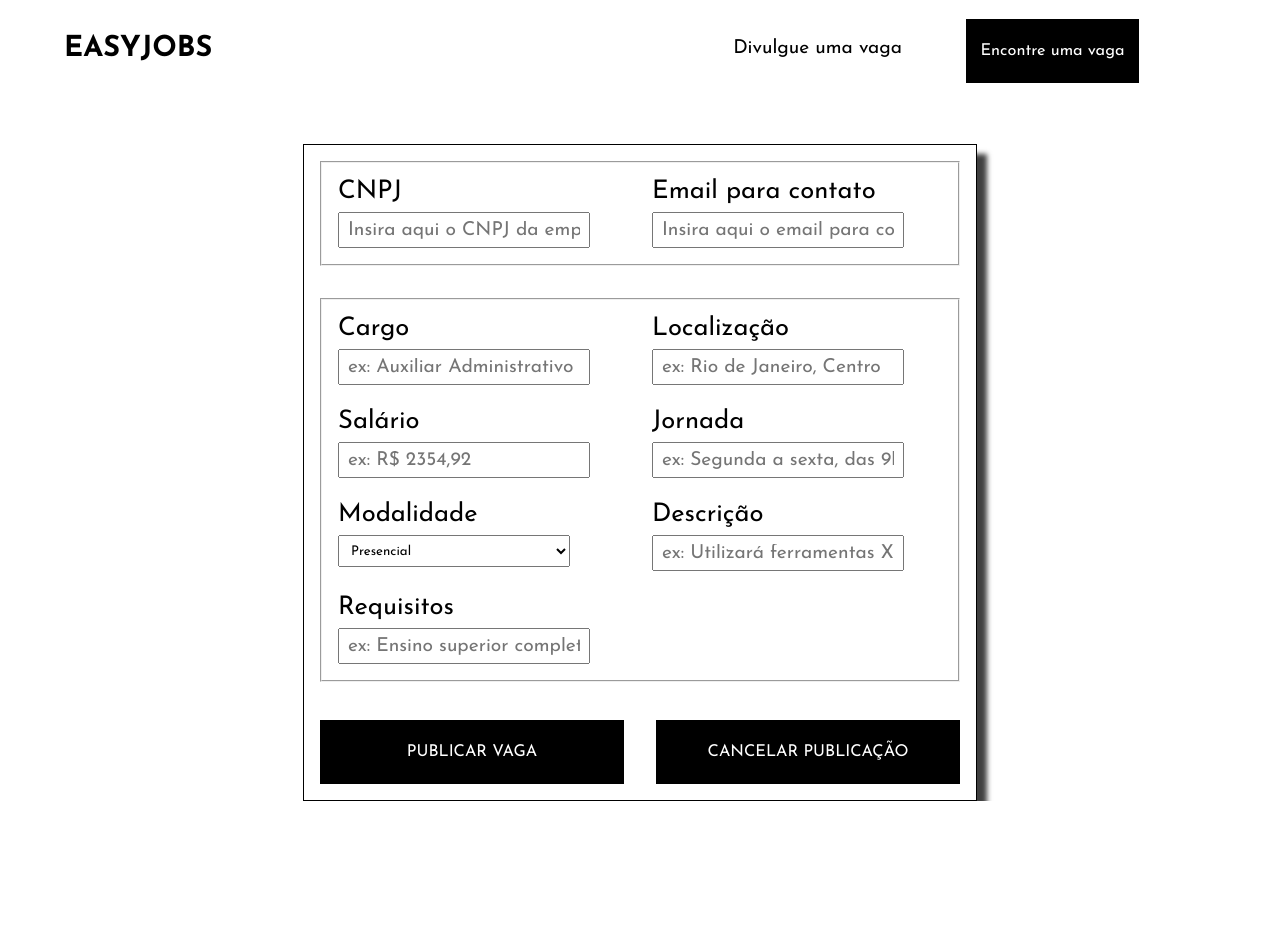
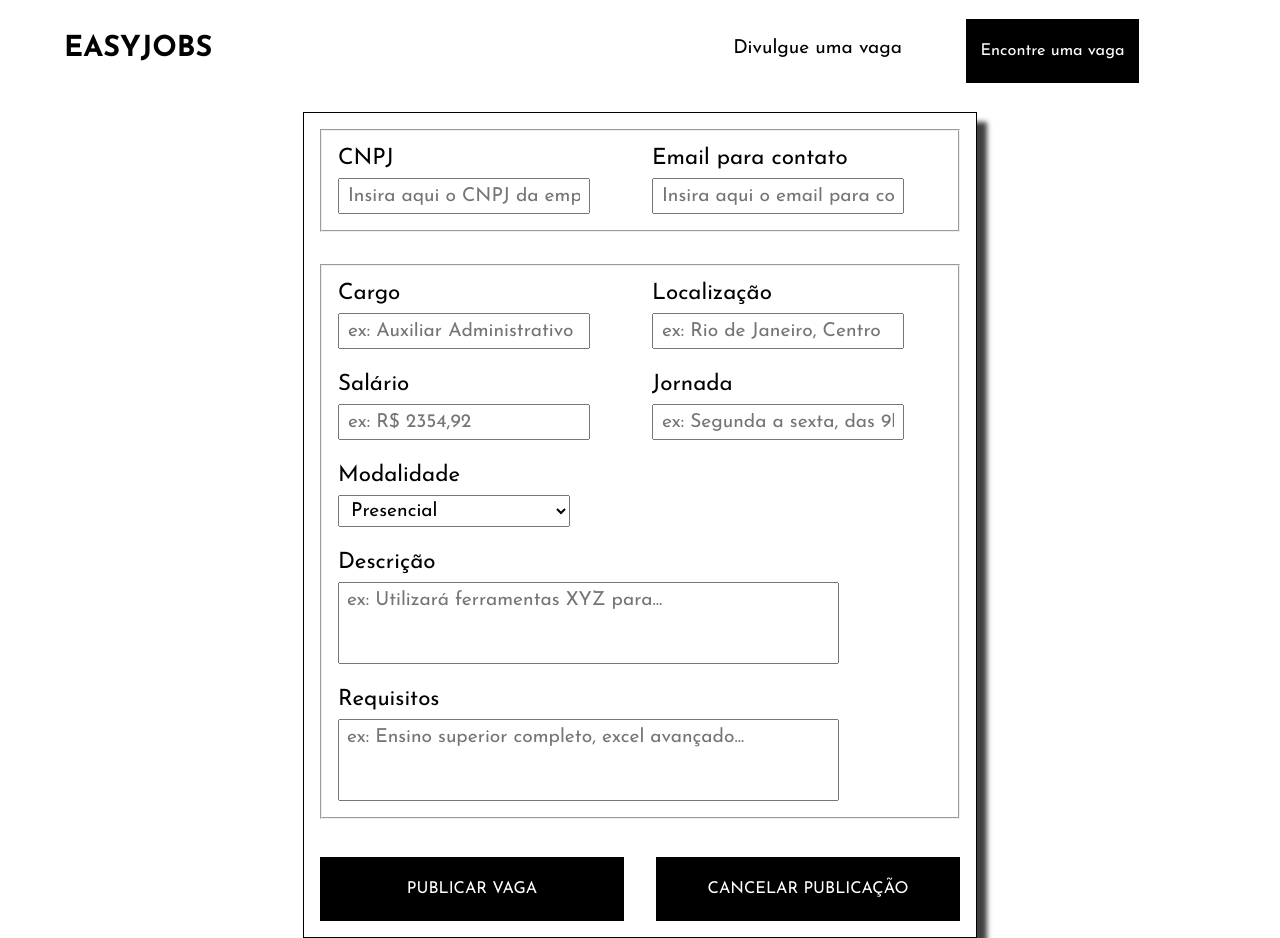
Before and after one commit to CaioMar7/easy-jobs, a React (Vite) app: page /divulgarvaga in a window 1280 px wide. Before the commit the page ends 801 px from the top, so only its background shows below. Built offline with nearby package versions, Linux system fonts and the light colour scheme; some icons are missing; a web font is replaced by a local one.

Commit message:
Estilos da página de NewJob criados.

```diff
--- a/src/pages/NewJob/index.tsx
+++ b/src/pages/NewJob/index.tsx
@@ -20,6 +20,7 @@ export function NewJob() {
                 </CompanyFields>
 
                 <JobFields>
+                    <div>
                         <label htmlFor="job">
                             Cargo
                             <input type="text" placeholder="ex: Auxiliar Administrativo" name="job" id="job"></input>
@@ -48,16 +49,20 @@ export function NewJob() {
                                 <option value="remoto">Remoto</option>
                             </select>
                         </label>
+                    </div>
 
+                    <div>
                         <label htmlFor="description">
                             Descrição
-                        <input type="text" placeholder="ex: Utilizará ferramentas XYZ para..." name="description" id="description"></input>
+                            <textarea placeholder="ex: Utilizará ferramentas XYZ para..." name="description" id="description"></textarea>
                         </label>
 
                         <label htmlFor="required">
                             Requisitos
-                        <input type="text" placeholder="ex: Ensino superior completo, excel avançado..." name="required" id="required"></input>
+                            <textarea placeholder="ex: Ensino superior completo, excel avançado..." name="required" id="required"></textarea>
                         </label>
+                    </div>
+
                 </JobFields>
 
 
--- a/src/pages/NewJob/styles.ts
+++ b/src/pages/NewJob/styles.ts
@@ -17,14 +17,28 @@ export const NewJobForm = styled.form`
 
     gap: 2rem;
 
-    margin-top: 3rem;
+    margin-top: 1rem;
 
-    input {
+    input, select, textarea {
         font-size: 1.2rem;
     }
 
+    input, select {
+        height: 2rem;
+        width: 80%;
+
+        padding: 0 0.5rem;
+    }
+
     label {
-        font-size: 1.6rem;
+        display: flex;
+        flex-direction: column;
+        gap: .5rem;
+
+        width: 100%;
+
+        font-size: 1.4rem;
+
     }
 
     -webkit-box-shadow: 10px 10px 5px 0px rgba(0,0,0,0.75);
@@ -42,46 +56,38 @@ export const CompanyFields = styled.fieldset`
 
     gap: 1.5rem;
 
-
-    label {
-        width: 100%;
-        font-size: 1.6rem;
-
-        display: flex;
-        flex-direction: column;
-        gap: .5rem;
-
-        input {
-            height: 2rem;
-            width: 80%;
-
-            padding: 0 0.5rem;
-        }
-    }
-
 `
 
 export const JobFields = styled.fieldset`
-    display: grid;
-    grid-template-columns: 1fr 1fr;
+
+    display: flex;
+    flex-direction: column;
+    gap: 1.5rem;
 
     padding: 1rem;
 
-    gap: 1.5rem;
+    div:nth-child(1) {
+        display: grid;
+        grid-template-columns: 1fr 1fr;
+        gap: 1.5rem;
+    }
+
+    div:nth-child(2) {
+        display: flex;
+        flex-direction: column;
+        gap: 1.5rem;
+    }
+
 
     label {
-        display: flex;
-        flex-direction: column;
-
-        gap: .5rem;
-
-        input, select {
-            height: 2rem;
+        textarea {
+            height: 4rem;
             width: 80%;
 
-            padding: 0 0.5rem;
+            padding: .5rem;
+
+            resize: none;
         }
-
     }
 
 `
```
Lines whose indentation alone changed are shown as unchanged.
